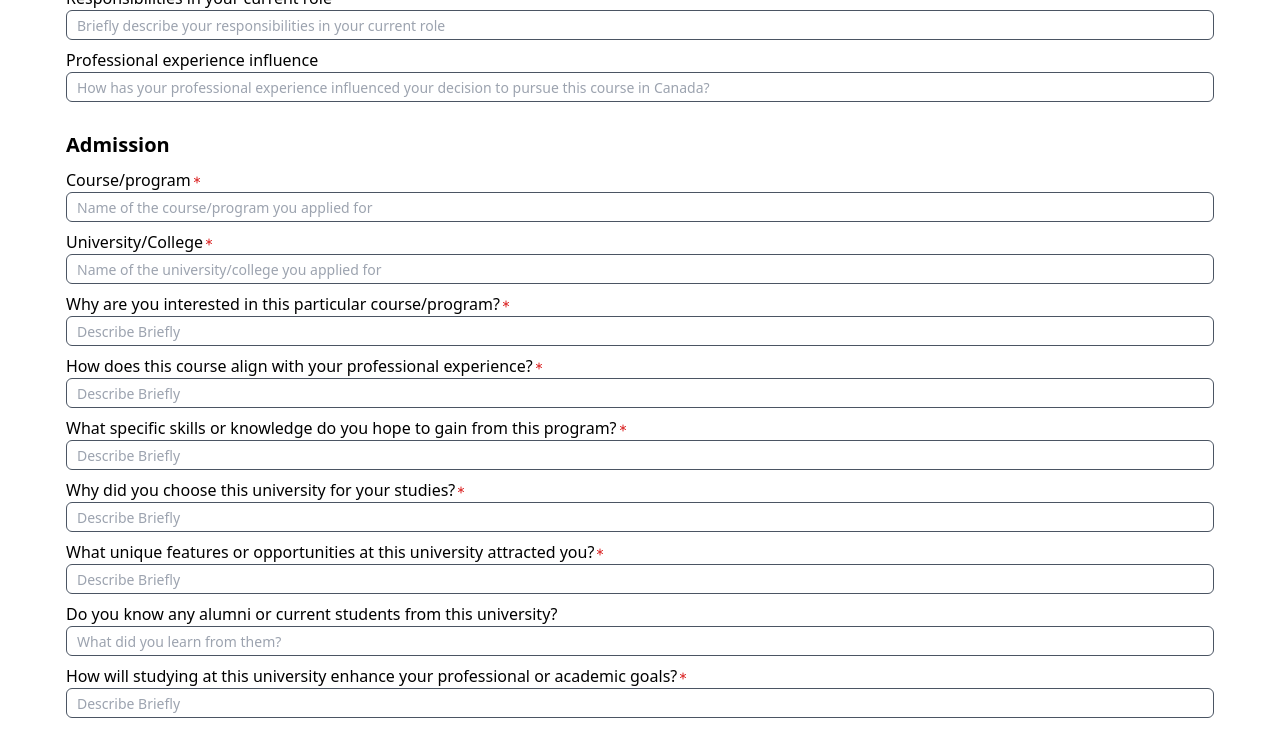
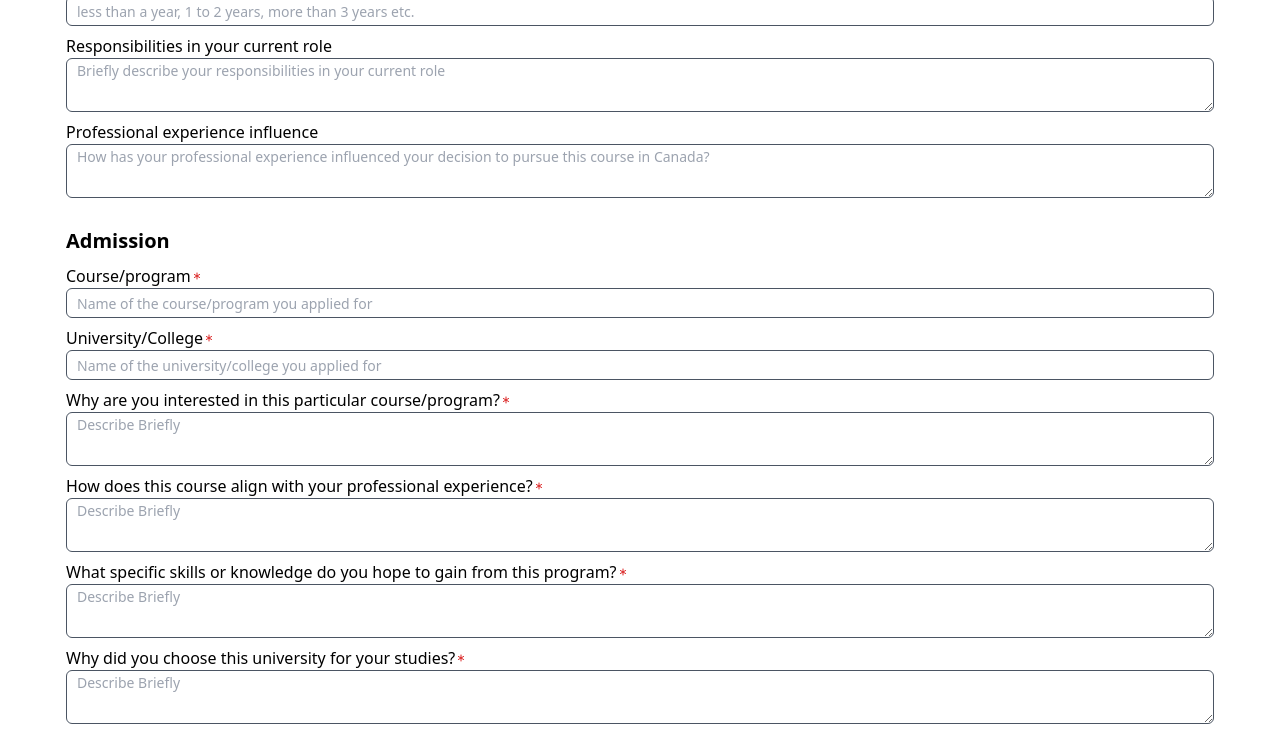
Before and after one commit to hannah-habibpour/sop-writer, a Next.js app: page /form in a window 1280 px wide. Shown: the part 1040-1776 px from the top of the page. Built offline with nearby package versions, Linux system fonts and the light colour scheme.

Commit message:
Update form page to support dynamic form inputs

```diff
--- a/app/form/page.tsx
+++ b/app/form/page.tsx
@@ -64,7 +64,7 @@ export default function FormPage() {
         </div>
         <div>
           <div className="text-[20px] font-semibold">
-            Profassional Objectives
+            Professional Objectives
           </div>
           {professionalObjectiveQuestions.map((question) => (
             <FormInput key={question.id} question={question} />
--- a/components/form-input.tsx
+++ b/components/form-input.tsx
@@ -15,6 +15,7 @@ export default function FormInput({ question }: FormInputProps) {
             <LuAsterisk className="text-[12px] text-red-600" />
           )}
         </div>
+        {question.questionType === "input" && (
           <input
             className="border border-gray-600 rounded-md py-[2px] placeholder:text-sm placeholder:pl-[10px]"
             type={question.type}
@@ -23,6 +24,16 @@ export default function FormInput({ question }: FormInputProps) {
             placeholder={question.placeholder}
             {...(question.isRequired ? { required: true } : {})}
           />
+        )}
+        {question.questionType === "textarea" && (
+          <textarea
+            className="border border-gray-600 rounded-md py-[2px] placeholder:text-sm placeholder:pl-[10px]"
+            id={question.inputId}
+            name={question.inputId}
+            placeholder={question.placeholder}
+            {...(question.isRequired ? { required: true } : {})}
+          />
+        )}
       </div>
     </div>
   );
```
Lines whose indentation alone changed are shown as unchanged.
